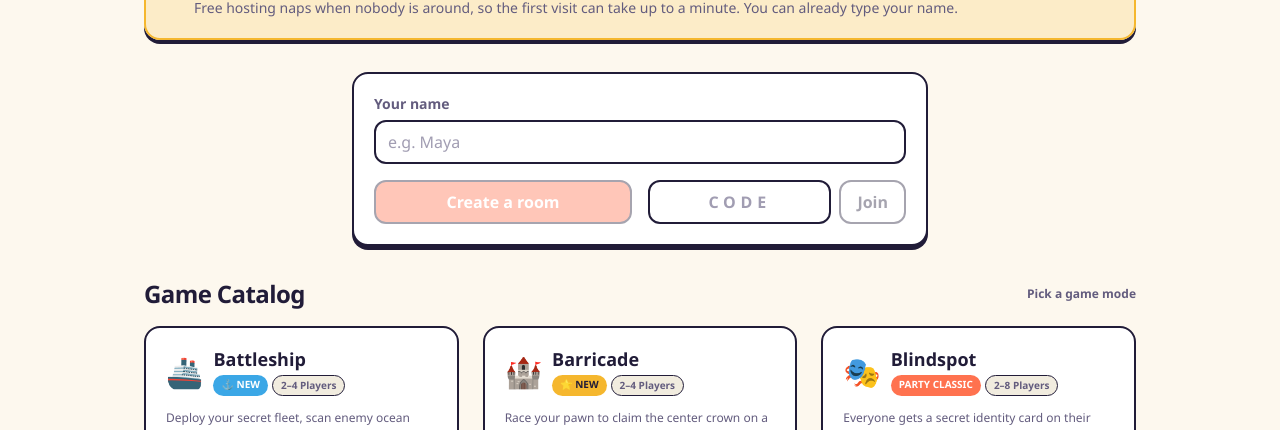
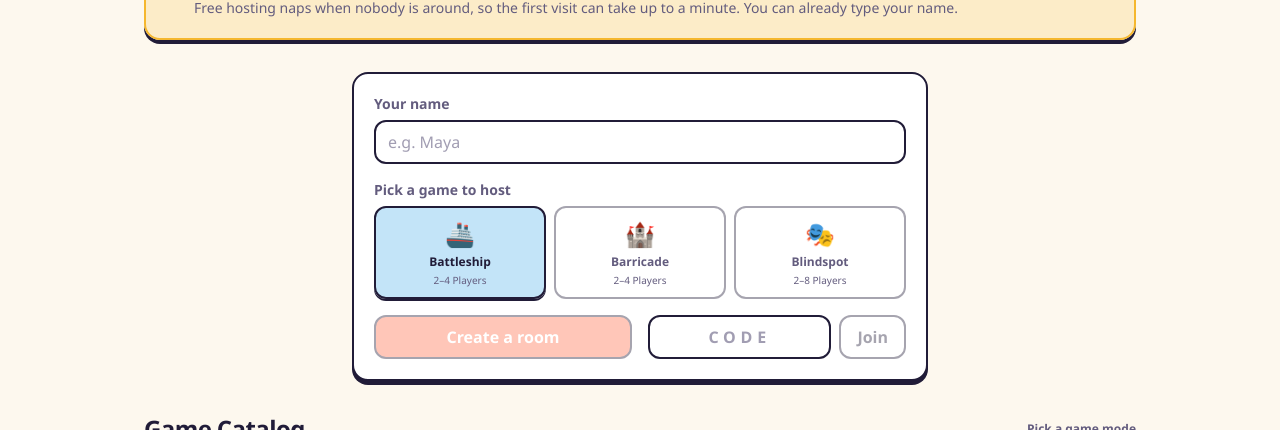
Before and after one commit to MeetThakur/blindspot, a React (Vite) app in the folder client/: page / in a window 1280 px wide. Shown: the part 370-800 px from the top of the page. Built offline with nearby package versions, Linux system fonts and the light colour scheme; no server answers.

Commit message:
Allow selecting game mode when creating room from Home screen

```diff
--- a/client/src/screens/Home.tsx
+++ b/client/src/screens/Home.tsx
@@ -1,5 +1,5 @@
 import { useState } from 'react';
-import { MAX_NAME_LENGTH } from '@whoami/shared';
+import { MAX_NAME_LENGTH, type GameType } from '@whoami/shared';
 import { storedName } from '../lib/gameClient';
 import { useGame } from '../lib/store';
 import { normalizeRoomCode, roomFromUrl } from '../lib/view';
@@ -10,10 +10,22 @@ export function Home() {
   const invite = roomFromUrl(window.location.search);
   const [name, setName] = useState(storedName);
   const [code, setCode] = useState(invite);
+  const [selectedGame, setSelectedGame] = useState<GameType>('battleship');
   const waking = !state.everConnected;
   const trimmed = name.trim();
   const canCreate = !waking && !state.pending && trimmed.length > 0;
   const canJoin = canCreate && code.length >= 4;
+
+  const handleHostGame = (game: GameType) => {
+    setSelectedGame(game);
+    if (trimmed.length > 0 && !waking && !state.pending) {
+      client.createRoom(trimmed, game);
+    } else {
+      const input = document.getElementById('name');
+      input?.focus();
+      input?.scrollIntoView({ behavior: 'smooth', block: 'center' });
+    }
+  };
 
   const createButton = (
     <div>
@@ -21,7 +33,7 @@ export function Home() {
         type="button"
         className={`${invite ? 'btn-secondary' : 'btn-primary'} w-full`}
         disabled={!canCreate}
-        onClick={() => client.createRoom(trimmed, 'blindspot')}
+        onClick={() => client.createRoom(trimmed, selectedGame)}
       >
         {state.pending ? 'Working…' : 'Create a room'}
       </button>
@@ -111,6 +123,55 @@ export function Home() {
           }}
         />
 
+        {!invite && (
+          <div className="mt-4">
+            <p className="label !mb-1.5">Pick a game to host</p>
+            <div className="grid grid-cols-3 gap-2">
+              <button
+                type="button"
+                className={`flex flex-col items-center gap-1 rounded-xl border-2 p-2.5 text-xs font-extrabold transition-all ${
+                  selectedGame === 'battleship'
+                    ? 'border-border bg-sky/30 shadow-[0_2px_0_0_var(--color-shadow)] text-ink'
+                    : 'border-border/40 bg-surface text-ink-soft hover:bg-surface-subtle hover:text-ink'
+                }`}
+                onClick={() => setSelectedGame('battleship')}
+              >
+                <span className="text-2xl">🚢</span>
+                <span>Battleship</span>
+                <span className="text-[10px] font-normal text-ink-soft">2–4 Players</span>
+              </button>
+
+              <button
+                type="button"
+                className={`flex flex-col items-center gap-1 rounded-xl border-2 p-2.5 text-xs font-extrabold transition-all ${
+                  selectedGame === 'barricade'
+                    ? 'border-border bg-amber/30 shadow-[0_2px_0_0_var(--color-shadow)] text-ink'
+                    : 'border-border/40 bg-surface text-ink-soft hover:bg-surface-subtle hover:text-ink'
+                }`}
+                onClick={() => setSelectedGame('barricade')}
+              >
+                <span className="text-2xl">🏰</span>
+                <span>Barricade</span>
+                <span className="text-[10px] font-normal text-ink-soft">2–4 Players</span>
+              </button>
+
+              <button
+                type="button"
+                className={`flex flex-col items-center gap-1 rounded-xl border-2 p-2.5 text-xs font-extrabold transition-all ${
+                  selectedGame === 'blindspot'
+                    ? 'border-border bg-coral/30 shadow-[0_2px_0_0_var(--color-shadow)] text-ink'
+                    : 'border-border/40 bg-surface text-ink-soft hover:bg-surface-subtle hover:text-ink'
+                }`}
+                onClick={() => setSelectedGame('blindspot')}
+              >
+                <span className="text-2xl">🎭</span>
+                <span>Blindspot</span>
+                <span className="text-[10px] font-normal text-ink-soft">2–8 Players</span>
+              </button>
+            </div>
+          </div>
+        )}
+
         <div className={`mt-4 grid gap-4 ${invite ? '' : 'sm:grid-cols-2'}`}>
           {invite ? joinForm : createButton}
           {invite ? createButton : joinForm}
@@ -174,11 +235,11 @@ export function Home() {
             <div className="mt-4 pt-3 border-t-2 border-border">
               <button
                 type="button"
-                className="btn-primary w-full text-sm py-2.5"
-                disabled={!canCreate}
-                onClick={() => client.createRoom(trimmed, 'battleship')}
+                className={`w-full text-sm py-2.5 ${selectedGame === 'battleship' ? 'btn-primary' : 'btn-secondary'}`}
+                disabled={waking || state.pending}
+                onClick={() => handleHostGame('battleship')}
               >
-                {state.pending ? 'Creating…' : '🚢 Host Battleship'}
+                {state.pending && selectedGame === 'battleship' ? 'Creating…' : '🚢 Host Battleship'}
               </button>
             </div>
           </div>
@@ -220,11 +281,11 @@ export function Home() {
             <div className="mt-4 pt-3 border-t-2 border-border">
               <button
                 type="button"
-                className="btn-secondary w-full text-sm py-2.5"
-                disabled={!canCreate}
-                onClick={() => client.createRoom(trimmed, 'barricade')}
+                className={`w-full text-sm py-2.5 ${selectedGame === 'barricade' ? 'btn-primary' : 'btn-secondary'}`}
+                disabled={waking || state.pending}
+                onClick={() => handleHostGame('barricade')}
               >
-                {state.pending ? 'Creating…' : '🏰 Host Barricade'}
+                {state.pending && selectedGame === 'barricade' ? 'Creating…' : '🏰 Host Barricade'}
               </button>
             </div>
           </div>
@@ -266,11 +327,11 @@ export function Home() {
             <div className="mt-4 pt-3 border-t-2 border-border">
               <button
                 type="button"
-                className="btn-secondary w-full text-sm py-2.5"
-                disabled={!canCreate}
-                onClick={() => client.createRoom(trimmed, 'blindspot')}
+                className={`w-full text-sm py-2.5 ${selectedGame === 'blindspot' ? 'btn-primary' : 'btn-secondary'}`}
+                disabled={waking || state.pending}
+                onClick={() => handleHostGame('blindspot')}
               >
-                {state.pending ? 'Creating…' : '🎭 Host Blindspot'}
+                {state.pending && selectedGame === 'blindspot' ? 'Creating…' : '🎭 Host Blindspot'}
               </button>
             </div>
           </div>
```
